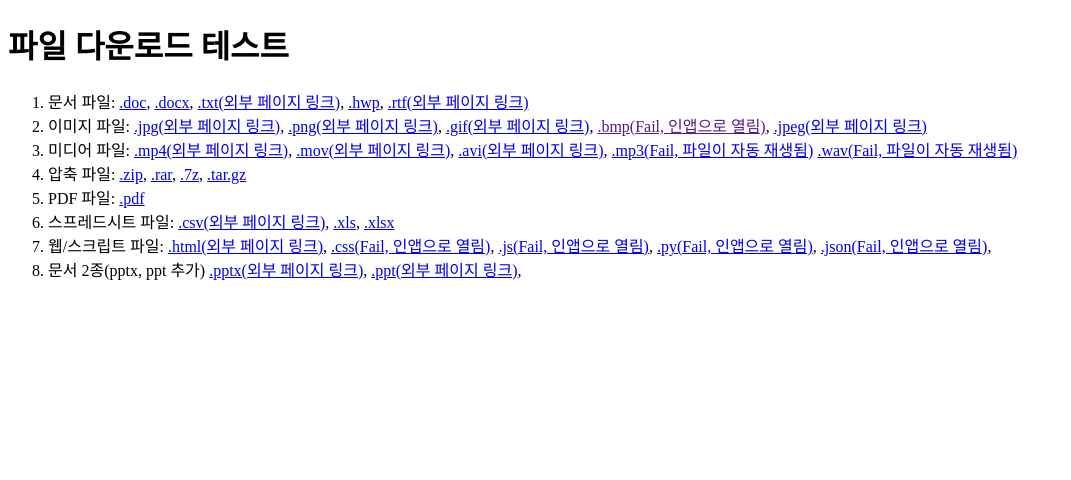
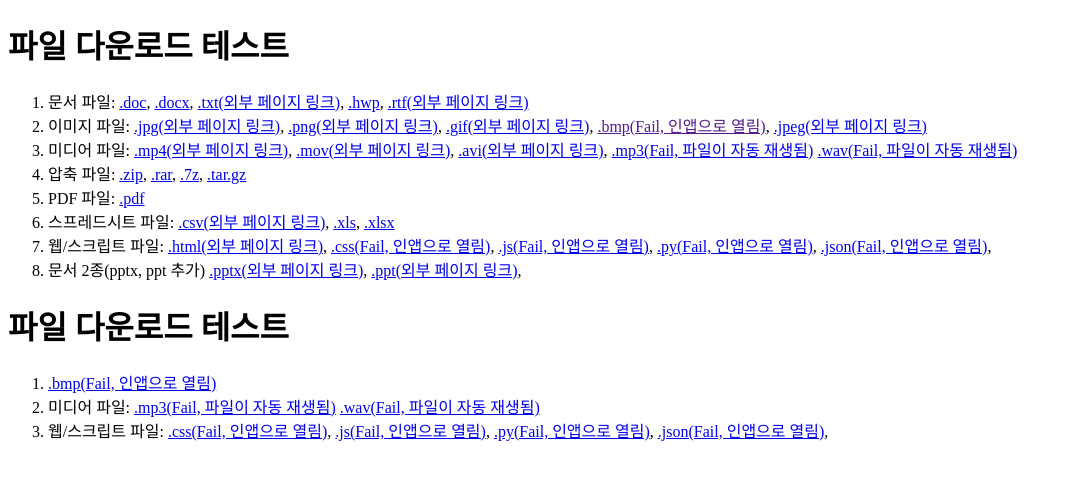
Before and after one commit to NaverAppQA/download-test-0425, a plain HTML site: page index.html in a window 1280 px wide. Shown: the whole page, without its empty margins (0-1071 px from the left). Drawn offline with Linux system fonts and the light colour scheme.

Commit message:
Update index.html

```diff
--- a/index.html
+++ b/index.html
@@ -2,7 +2,7 @@
 <html lang="ko">
 <head>
   <meta charset="UTF-8">
-  <title>파일 다운로드 테스트</title>
+  <title>4085 스펙 적용되어 다운로드됨</title>
 </head>
 <body>
   <h1>파일 다운로드 테스트</h1>
@@ -64,4 +64,31 @@
 
   </ol>
 </body>
+
+<head>
+  <meta charset="UTF-8">
+  <title>4085 스펙 적용되지 않음</title>
+</head>
+<body>
+  <h1>파일 다운로드 테스트</h1>
+  <ol>
+    <li>
+  <a href="download_test_samples/sample.bmp" download="download_test_samples/sample.bmp">.bmp(Fail, 인앱으로 열림)</a>
+    </li>
+    <li>
+      미디어 파일:
+      <a href="download_test_samples/sample.mp3" download="download_test_samples/sample.mp3">.mp3(Fail, 파일이 자동 재생됨)</a>
+      <a href="download_test_samples/sample.wav" download="download_test_samples/sample.wav">.wav(Fail, 파일이 자동 재생됨)</a>
+    </li>
+    <li>
+      웹/스크립트 파일:
+      <a href="download_test_samples/sample.css" download="download_test_samples/sample.css">.css(Fail, 인앱으로 열림)</a>,
+      <a href="download_test_samples/sample.js" download="download_test_samples/sample.js">.js(Fail, 인앱으로 열림)</a>,
+      <a href="download_test_samples/sample.py" download="download_test_samples/sample.py">.py(Fail, 인앱으로 열림)</a>,
+      <a href="download_test_samples/sample.json" download="download_test_samples/sample.json">.json(Fail, 인앱으로 열림)</a>,
+    </li>
+
+  </ol>
+</body>
+
 </html>
```
